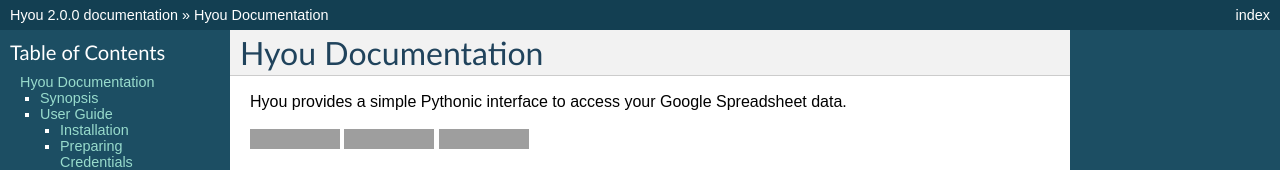
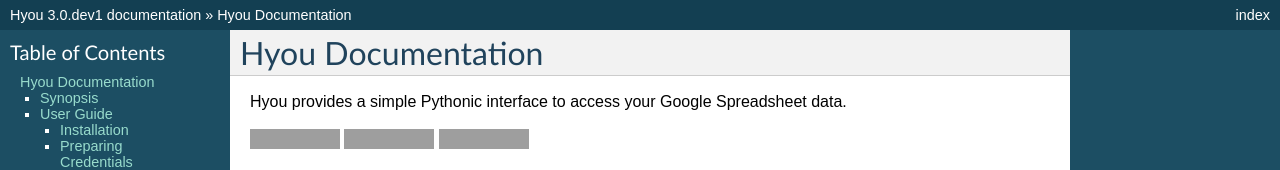
Before and after one commit to google/hyou, a Sphinx documentation site: the page built from docs/index.rst, in a window 1280 px wide and 900 px high. Shown: the top 170 px of the window. Built offline with Sphinx 7.4.7, drawn with Linux system fonts in a browser that asks for light colours; some of the changed text lies outside the part shown; grey boxes are pictures that could not be loaded.

Commit message:
Update doc version.

```diff
--- a/docs/conf.py
+++ b/docs/conf.py
@@ -54,9 +54,9 @@
 # built documents.
 #
 # The short X.Y version.
-version = '2.0'
+version = '3.0'
 # The full version, including alpha/beta/rc tags.
-release = '2.0.0'
+release = '3.0.dev1'
 
 # The language for content autogenerated by Sphinx. Refer to documentation
 # for a list of supported languages.
```
